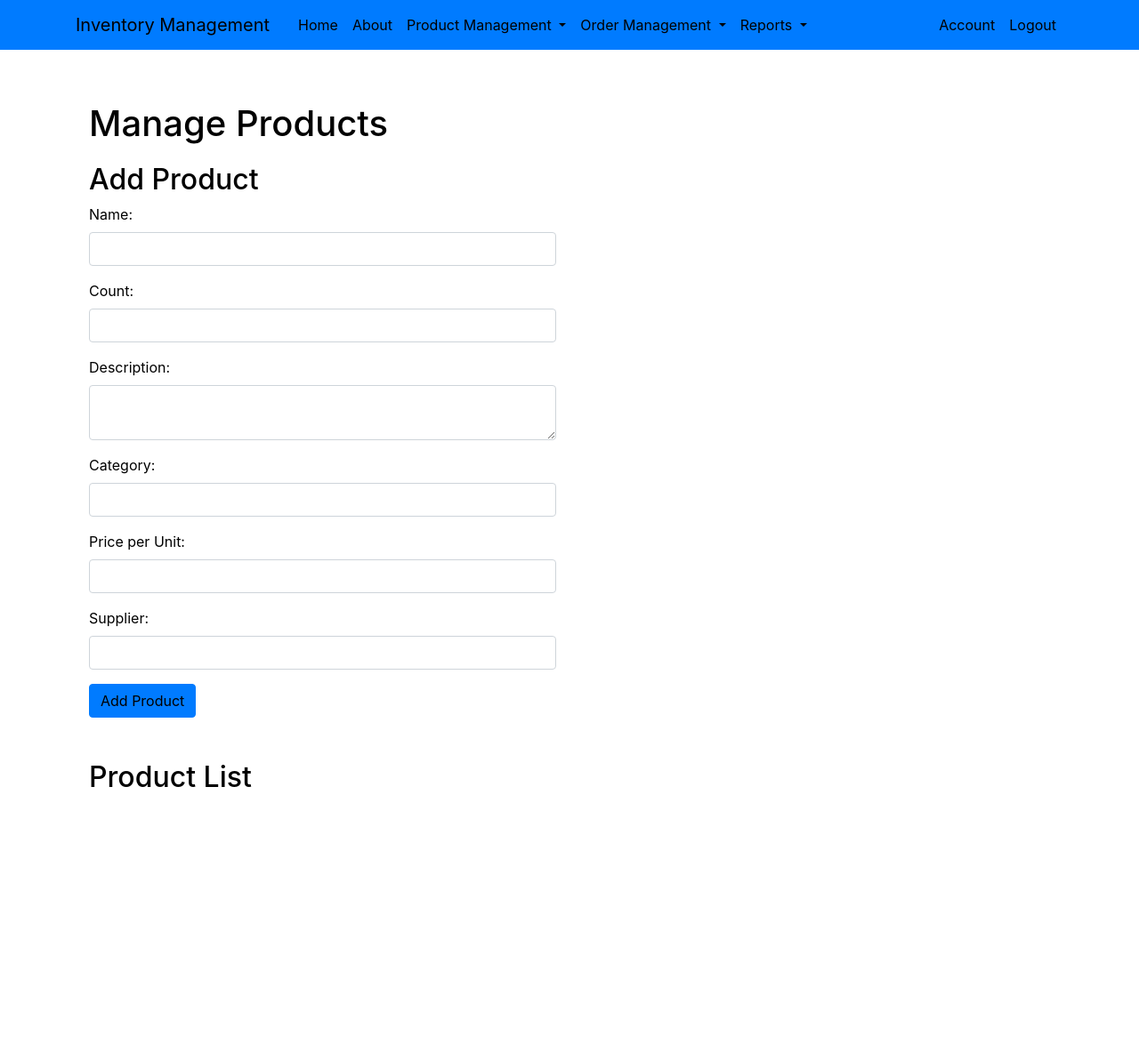
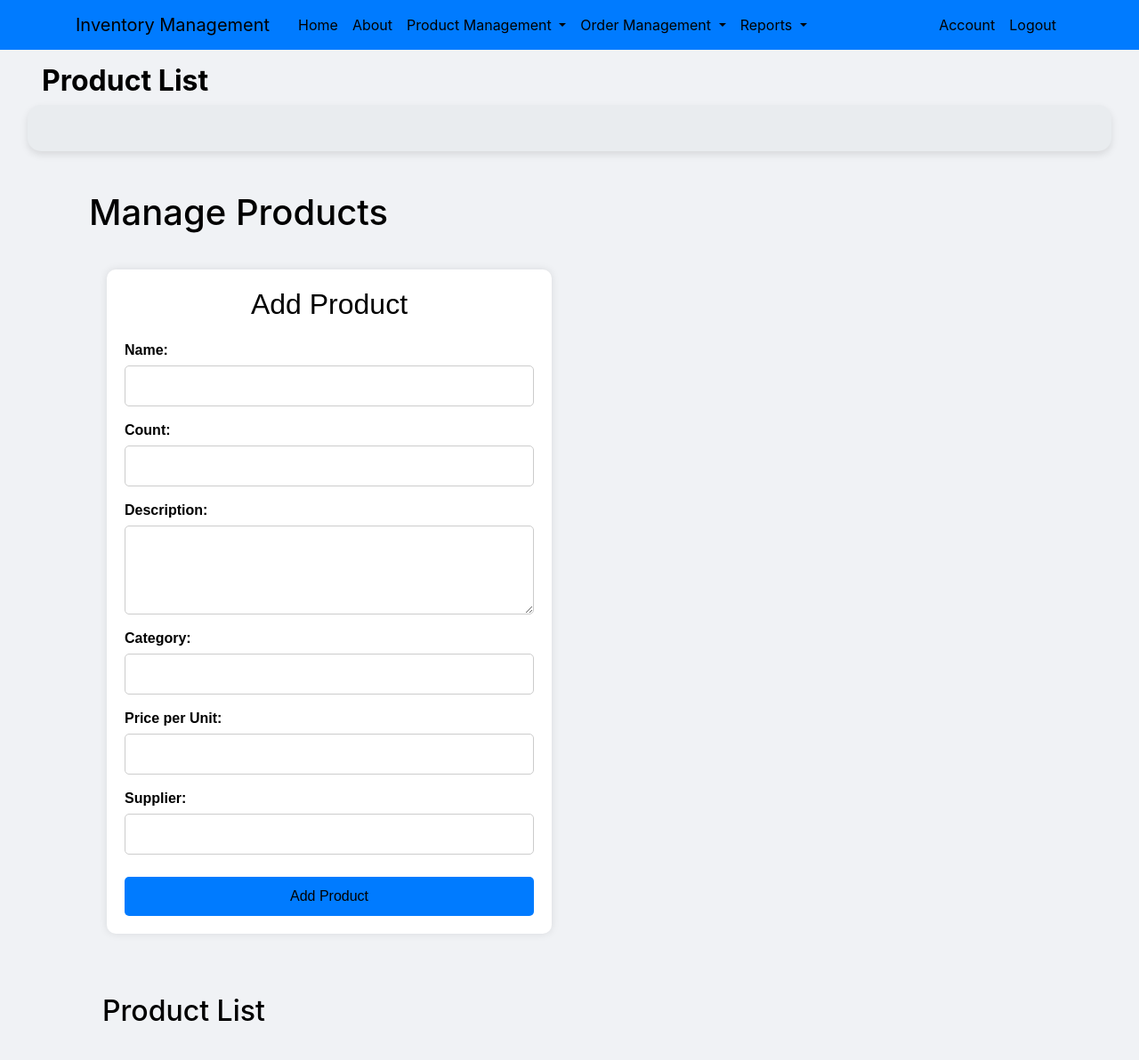
Before and after one commit to Zh3ka21/CRUDInventoryManagement, a Flask app: page /products/products in a window 1280 px wide. Shown: the whole page at 89% size. Before the commit the page ends 885 px from the top, so only its background shows below. Run offline with Flask 3, Linux system fonts and the light colour scheme; the visitor is signed in with stand-in values (Sample User, id 1); data that the repository does not hold is empty; some libraries are stand-ins or nearby versions.

Commit message:
added some styles changed main(home) page

```diff
--- a/app/blueprint/auth.py
+++ b/app/blueprint/auth.py
@@ -1,6 +1,6 @@
 from flask import Blueprint, render_template, redirect, request, url_for, flash, jsonify
 from app.login import login, signup
-from app._forms.auth_form import RegistrationForm, LoginForm, AccountForm
+from app.forms.auth_form import RegistrationForm, LoginForm, AccountForm
 from flask_login import current_user, login_required, logout_user
 from app import db, bcrypt
 from bson import ObjectId
--- a/app/blueprint/orders.py
+++ b/app/blueprint/orders.py
@@ -2,7 +2,7 @@ from flask import Blueprint, render_template, request, flash, redirect, url_for,
 from flask_login import login_required
 from flask_login import current_user
 
-from app._forms.forms import OrderForm, StatusForm, csrf
+from app.forms.main_forms import OrderForm, StatusForm, csrf
 from app.orders import create_order, fetch_order_history, update_order_status
 from app.filters import search_products
 
--- a/app/blueprint/products.py
+++ b/app/blueprint/products.py
@@ -1,7 +1,7 @@
 from flask import Blueprint, render_template, request, redirect, url_for, flash
 from flask_login import login_required
 
-from app._forms.forms import ProductForm
+from app.forms.main_forms import ProductForm
 from app.products import add_product, update_product, delete_product, get_all_products
 from app.filters import search_products
 from .utils import sort_products
--- a/app/blueprint/reports.py
+++ b/app/blueprint/reports.py
@@ -3,7 +3,7 @@ from flask_login import login_required, current_user
 
 from app.reports import generate_sales_report, generate_inventory_report, ReportForm
 from app import db
-from app._forms.forms import csrf
+from app.forms.main_forms import csrf
 
 reports_bp = Blueprint('reports', __name__)
 
--- /dev/null
+++ b/app/static/css/manage_prods.css
@@ -0,0 +1,61 @@
+.add_container {
+    width: 100%;
+    max-width: 500px;
+    padding: 20px;
+    background: #fff;
+    box-shadow: 0 0 10px rgba(0, 0, 0, 0.1);
+    border-radius: 10px;
+    margin: 20px auto;
+    font-family: Arial, sans-serif;
+}
+
+.add_container h2 {
+    text-align: center;
+    color: #333;
+    margin-bottom: 20px;
+}
+
+.add_container .form-group {
+    margin-bottom: 15px;
+}
+
+.add_container label {
+    display: block;
+    margin-bottom: 5px;
+    color: #333;
+    font-weight: bold;
+}
+
+.add_container input[type="text"],
+.add_container input[type="number"],
+.add_container textarea {
+    width: 100%;
+    padding: 10px;
+    border: 1px solid #ccc;
+    border-radius: 5px;
+    box-sizing: border-box;
+    font-size: 16px;
+}
+
+.add_container textarea {
+    resize: vertical;
+    min-height: 100px;
+}
+
+.add_container button.btn {
+    display: inline-block;
+    width: 100%;
+    padding: 10px 0;
+    font-size: 16px;
+    color: #fff;
+    background-color: #007bff;
+    border: none;
+    border-radius: 5px;
+    cursor: pointer;
+    transition: background-color 0.3s ease;
+    margin-top: 10px;
+}
+
+.add_container button.btn:hover {
+    background-color: #0056b3;
+}
--- a/app/templates/add_product_form.html
+++ b/app/templates/add_product_form.html
@@ -1,3 +1,15 @@
+<!DOCTYPE html>
+<html lang="en">
+
+<head>
+    <meta charset="UTF-8">
+    <meta name="viewport" content="width=device-width, initial-scale=1.0">
+    <title>Add Product</title>
+    <link rel="stylesheet" href="{{ url_for('static', filename='css/manage_prods.css') }}">
+</head>
+
+<body>
+    <div class="add_container">
         <h2>Add Product</h2>
         <form action="{{ url_for('products.add_product_view') }}" method="post">
             {{ add_form.hidden_tag() }}
@@ -19,7 +31,8 @@
             </div>
             <div class="form-group">
                 <label for="price_per_unit">Price per Unit:</label>
-        <input type="number" step="0.01" id="price_per_unit" name="price_per_unit" class="form-control" required>
+                <input type="number" step="0.01" id="price_per_unit" name="price_per_unit" class="form-control"
+                    required>
             </div>
             <div class="form-group">
                 <label for="supplier">Supplier:</label>
@@ -27,3 +40,7 @@
             </div>
             <button type="submit" class="btn btn-primary">Add Product</button>
         </form>
+    </div>
+</body>
+
+</html>
--- a/app/templates/base.html
+++ b/app/templates/base.html
@@ -10,9 +10,9 @@
   <link rel="stylesheet" href="{{ url_for('static', filename='css/main.css') }}">
   <script src="{{ url_for('static', filename='js/auth.js') }}" defer></script>
   {% if title %}
-  <title>Flask Blog - {{ title }}</title>
+  <title>Inventory Management - {{ title }}</title>
   {% else %}
-  <title>Flask Blog</title>
+  <title>Inventory Management</title>
   {% endif %}
   <meta name="csrf-token" content="{{ csrf_token() }}">
 </head>
@@ -83,6 +83,13 @@
       </div>
     </nav>
   </header>
+  <main>
+    <div class="row mt-4">
+      <div class="col-12">
+        {% include 'base_product_list.html' %}
+      </div>
+    </div>
+  </main>
   <div class="row justify-content-center">
     <div class="col-md-8">
       {% with messages = get_flashed_messages(with_categories=true) %}
--- /dev/null
+++ b/app/templates/base_product_list.html
@@ -0,0 +1,96 @@
+<style>
+    body {
+        background-color: #f0f2f5;
+        /* Light background for the page */
+        padding: 1rem;
+    }
+
+    .product-list-title {
+        margin-top: 2rem;
+        font-size: 2rem;
+        font-weight: bold;
+        text-align: left;
+        padding-left: 1rem;
+    }
+
+    .row {
+        margin-left: 0;
+        margin-right: 0;
+    }
+
+    .col-md-4 {
+        padding: 0.5rem;
+    }
+
+    .card {
+        border: none;
+        border-radius: 15px;
+        /* Increased rounding */
+        transition: transform 0.3s, box-shadow 0.3s;
+        background-color: #ffffff;
+        /* White background for cards */
+        box-shadow: 0 6px 12px rgba(0, 0, 0, 0.1);
+    }
+
+    .card:hover {
+        transform: translateY(-5px);
+        box-shadow: 0 8px 16px rgba(0, 0, 0, 0.2);
+    }
+
+    .card-body {
+        padding: 1.5rem;
+    }
+
+    .card-title {
+        font-size: 1.5rem;
+        margin-bottom: 0.75rem;
+        color: #007bff;
+        font-weight: bold;
+    }
+
+    .card-text {
+        font-size: 1rem;
+        color: #555;
+        line-height: 1.5;
+    }
+
+    .card-text strong {
+        color: #333;
+    }
+
+    .card-text br {
+        margin-bottom: 0.5rem;
+    }
+
+    .product-list-container {
+        background-color: #e9ecef;
+        /* Light gray background for the product list */
+        border-radius: 15px;
+        /* Rounded corners for the container */
+        padding: 1rem;
+        /* Padding around the product list */
+        box-shadow: 0 4px 8px rgba(0, 0, 0, 0.1);
+    }
+</style>
+
+<h2 class="product-list-title">Product List</h2>
+<div class="product-list-container">
+    <div class="row">
+        {% for product in products %}
+        <div class="col-md-4 mb-4">
+            <div class="card">
+                <div class="card-body">
+                    <h5 class="card-title">{{ product.item_name }}</h5>
+                    <p class="card-text">
+                        <strong>Count:</strong> {{ product.count }}<br>
+                        <strong>Description:</strong> {{ product.description }}<br>
+                        <strong>Category:</strong> {{ product.category }}<br>
+                        <strong>Price:</strong> ${{ product.price_per_unit }}<br>
+                        <strong>Supplier:</strong> {{ product.supplier }}
+                    </p>
+                </div>
+            </div>
+        </div>
+        {% endfor %}
+    </div>
+</div>
--- a/app/templates/edit_product.html
+++ b/app/templates/edit_product.html
@@ -1,6 +1,7 @@
 {% extends "base.html" %}
 
 {% block content %}
+
 <div class="container mt-4">
     <h2>Edit Product</h2>
     <form action="{{ url_for('products.update_product_view', product_id=product._id) }}" method="post">
```
Also changed, not shown: app/routes.py (+6 -3 lines), app/forms/auth_form.py (renamed from app/_forms/auth_form.py), app/forms/main_forms.py (renamed from app/_forms/forms.py). Lines whose indentation alone changed are shown as unchanged.
